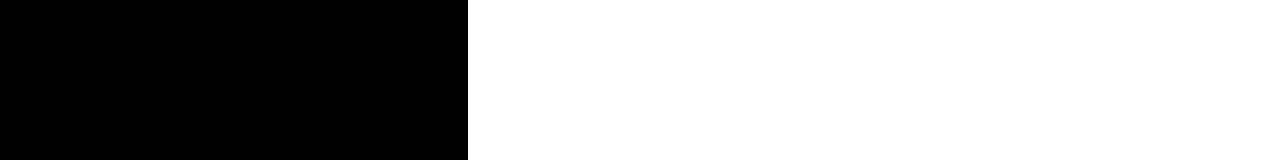
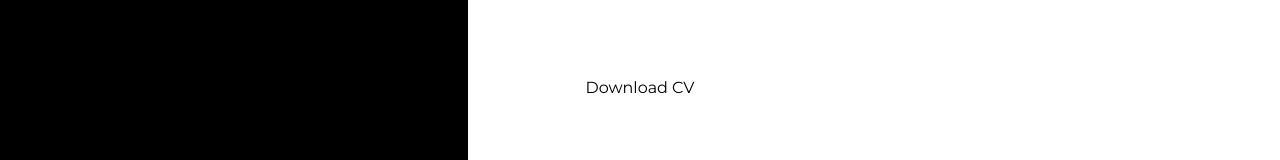
Before and after one commit to Almor21/Portfolio, a Next.js app: page / in a window 1280 px wide. Shown: the part 596-756 px from the top of the page. Built offline with nearby package versions, Linux system fonts and the light colour scheme.

Commit message:
feat: add download cv button

```diff
--- a/src/app/page.tsx
+++ b/src/app/page.tsx
@@ -1,4 +1,5 @@
 import Backgroud from '@/components/Backgroud';
+import CVButton from '@/components/CVButton';
 import Card from '@/components/Card';
 import Header from '@/components/Header';
 
@@ -8,6 +9,7 @@ export default function Home() {
 			<Header />
 			<main className='grid grid-cols-2'>
 				<Card />
+				<CVButton />
 				<Backgroud />
 			</main>
 			<footer></footer>
--- /dev/null
+++ b/src/components/CVButton.tsx
@@ -0,0 +1,102 @@
+'use client';
+import {
+	AnimationPlaybackControls,
+	useAnimate,
+} from 'framer-motion';
+
+import React, { useEffect, useState } from 'react';
+
+function CVButton() {
+	const [scope, animate] = useAnimate();
+	const [hover, setHover] = useState(false);
+
+	useEffect(() => {
+		let controls: Array<AnimationPlaybackControls>;
+
+		if (hover) {
+			controls = [
+				animate(
+					'#span_left, #span_right',
+					{
+						scaleX: 0,
+					},
+					{
+						duration: 0.3,
+						ease: 'easeOut',
+					}
+				),
+				animate(
+					'#span_background',
+					{
+						backgroundColor: 'rgb(0,0,0)',
+					},
+					{
+						duration: 0.2,
+						ease: 'easeOut',
+						delay: 0.6,
+					}
+				),
+				animate(
+					'#span_text',
+					{
+						color: 'rgb(255,255,255)',
+					},
+					{
+						duration: 0.2,
+						ease: 'easeOut',
+						delay: 0.6,
+					}
+				),
+			];
+		} else {
+			controls = [
+				animate('#span_left, #span_right', {
+					scaleX: 1,
+				}),
+				animate('#span_background', {
+					backgroundColor: 'rgb(255,255,255)',
+				}),
+				animate('#span_text', {
+					color: 'rgb(0,0,0)',
+				}),
+			];
+		}
+
+		return () => {
+			if (controls) controls.forEach((a) => a.stop());
+		};
+	}, [hover]);
+
+	return (
+		<button
+			className="absolute left-[50vw] bottom-[10vh] w-32 h-9 -translate-x-1/2 -translate-y-1/2 flex justify-center items-center rounded-full"
+			ref={scope}
+			onMouseEnter={() => setHover(true)}
+			onMouseLeave={() => setHover(false)}
+		>
+			<span
+				id="span_left"
+				style={{
+					transformOrigin: 'right',
+				}}
+				className="absolute top-0 left-0 z-10 w-[50%] h-full bg-white"
+			/>
+			<span
+				id="span_background"
+				className="absolute top-0 w-full h-full border-2 border-black rounded-full"
+			/>
+			<span id="span_text" className="relative z-20">
+				Download CV
+			</span>
+			<span
+				id="span_right"
+				className="absolute top-0 right-0 z-10 w-[50%] h-full bg-white"
+				style={{
+					transformOrigin: 'left',
+				}}
+			/>
+		</button>
+	);
+}
+
+export default CVButton;
--- a/src/components/Card.tsx
+++ b/src/components/Card.tsx
@@ -24,7 +24,6 @@ function Card() {
 		const rect = imageRef.current.getBoundingClientRect();
 		const x = rect.left + rect.width / 2;
 
-		console.log(x);
 		if (x != XBackground) {
 			setXBackground(x);
 		}
```
